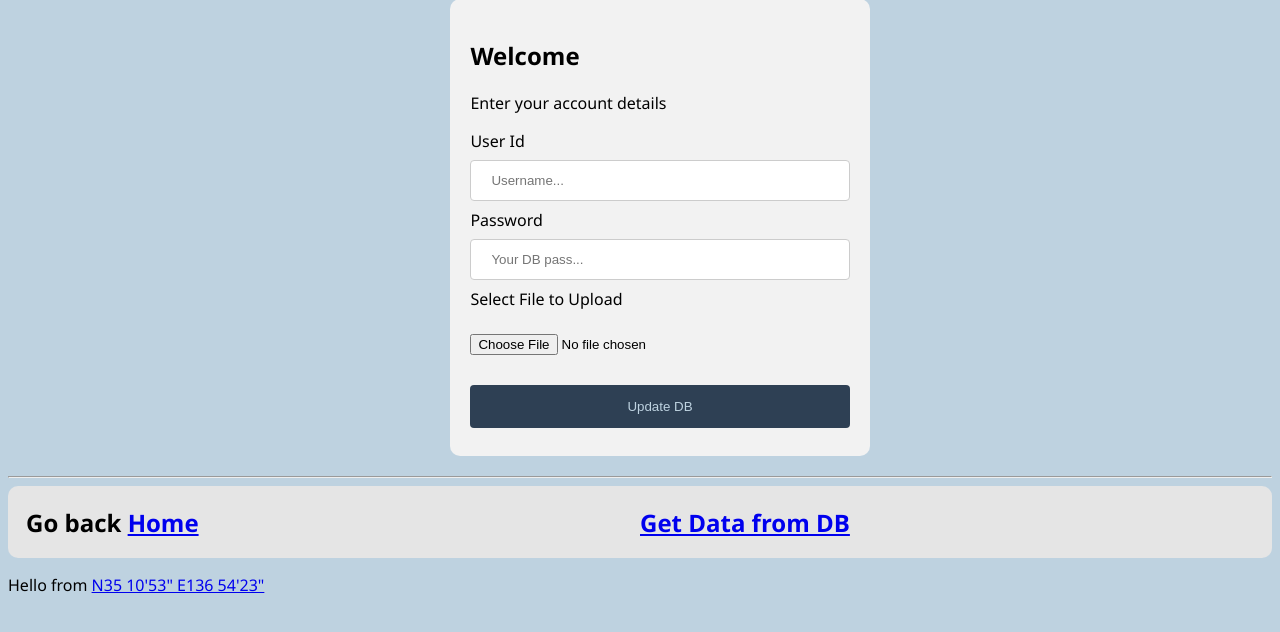
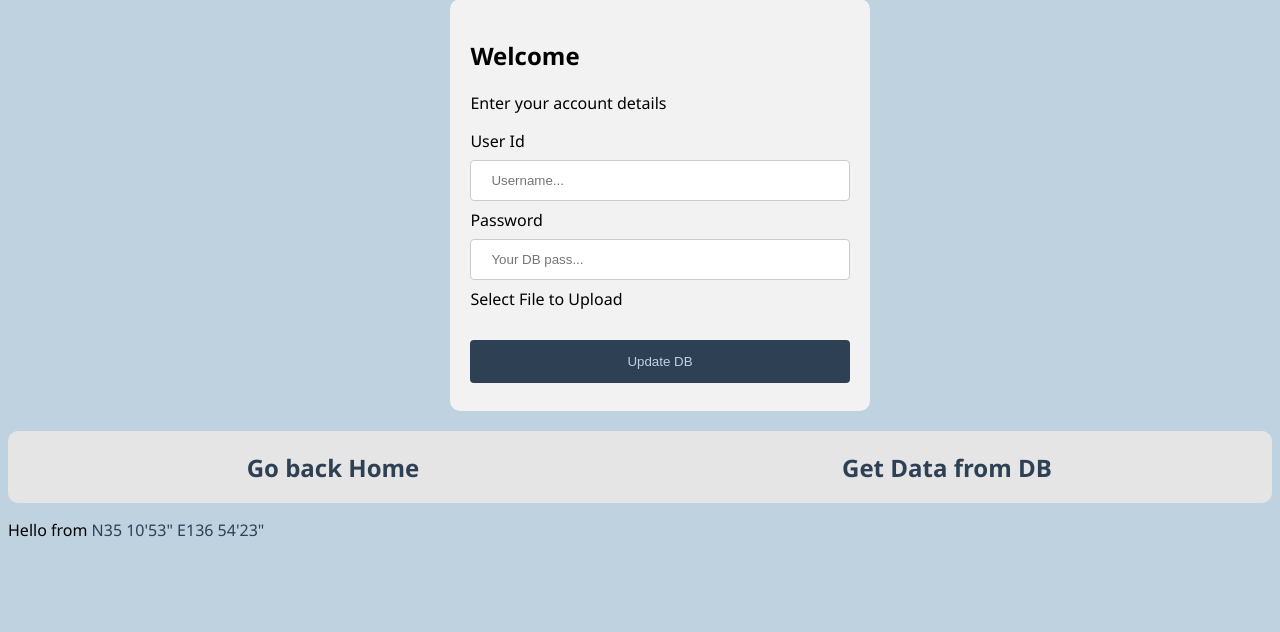
Before and after one commit to ndlopez/webApp, a PHP site: page /rest-api/updata.html in a window 1280 px wide. Shown: the part 89-721 px from the top of the page. Run offline with PHP 8.4, Linux system fonts and the light colour scheme.

Commit message:
Styled links

```diff
--- a/rest-api/estilo.css
+++ b/rest-api/estilo.css
@@ -1,6 +1,10 @@
 body{
     font-family: 'Segoe UI', Tahoma, Geneva, Verdana, sans-serif;
     background-color: #bed2e0;
+}
+a{
+    text-decoration: none;
+    color:#2e4054;
 }
 input[type=password], input[type=text],select {
     width: 100%;
@@ -24,6 +28,7 @@ input[type=submit] {
 .col{
     float: left;
     width: 50%;
+    text-align: center;
 }
 main {
     position: relative;
--- a/rest-api/updata.html
+++ b/rest-api/updata.html
@@ -22,15 +22,15 @@
                 <input type="password" id="my_pass" name="my_pass" placeholder="Your DB pass...">
 
                 <label for="lname">Select File to Upload</label><br/><br/>
-                <input type="file" name="fileToUpload" id="fileToUpload"><br/><br/>
+                <!--input type="file" name="fileToUpload" id="fileToUpload"><br/><br/-->
 
                 <input type="submit" value="Update DB" name="submit">
             </form>
         </main>
-        <hr/>
+
         <footer>
             <div class="clearfix">
-                <h2 class="col">Go back <a href="http://webapp.physics/">Home</a></h2>
+                <h2 class="col"><a href="http://webapp.physics/">Go back Home</a></h2>
                 <h2 class="col"><a href="/rest-api/get_data.php">Get Data from DB</a></h2>
             </div>
 
--- a/static/estilo.css
+++ b/static/estilo.css
@@ -3,6 +3,10 @@ body{
   font-family:Helvetica Neue, Helvetica, Arial, Lucida Grande, sans-serif;
   background-color:#bed2e0;
   margin: 0px;
+}
+a{
+  text-decoration: none;
+  color:#2e4054;
 }
 .menu{
     float:left;
```
